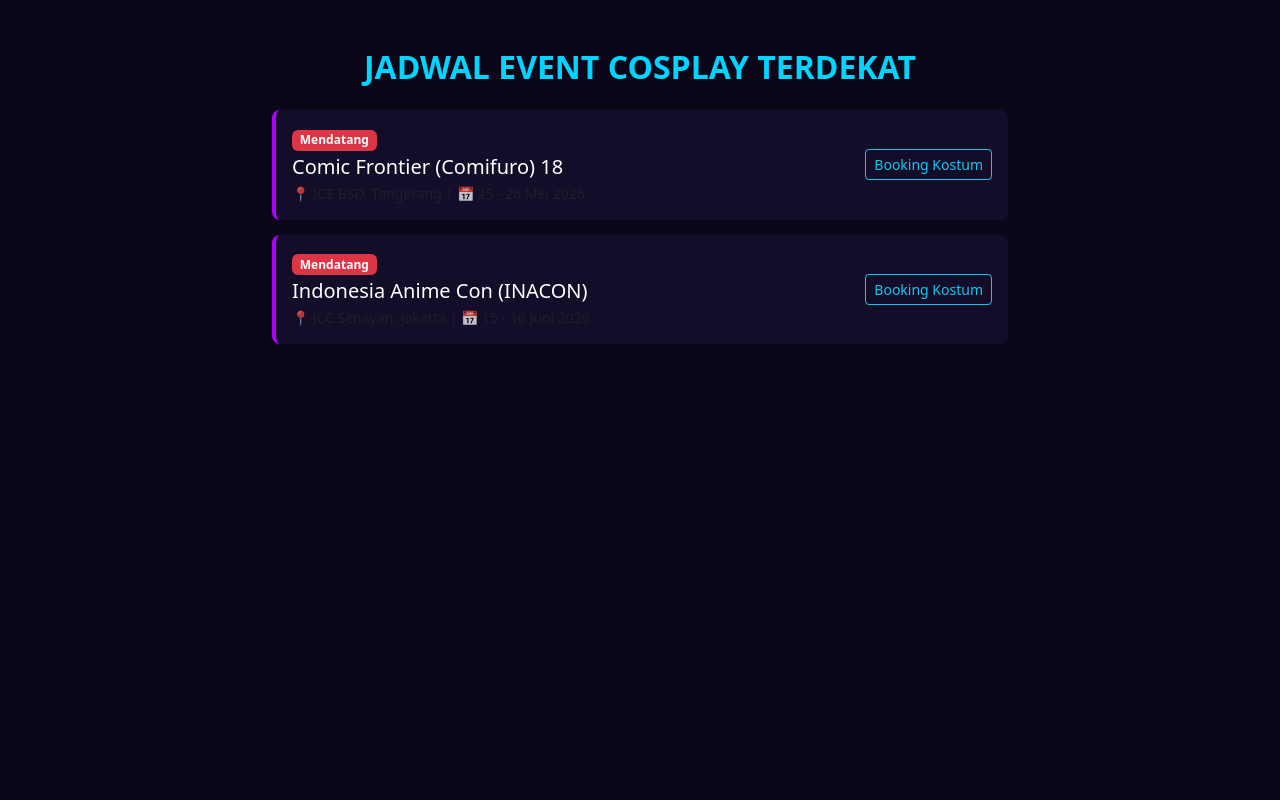
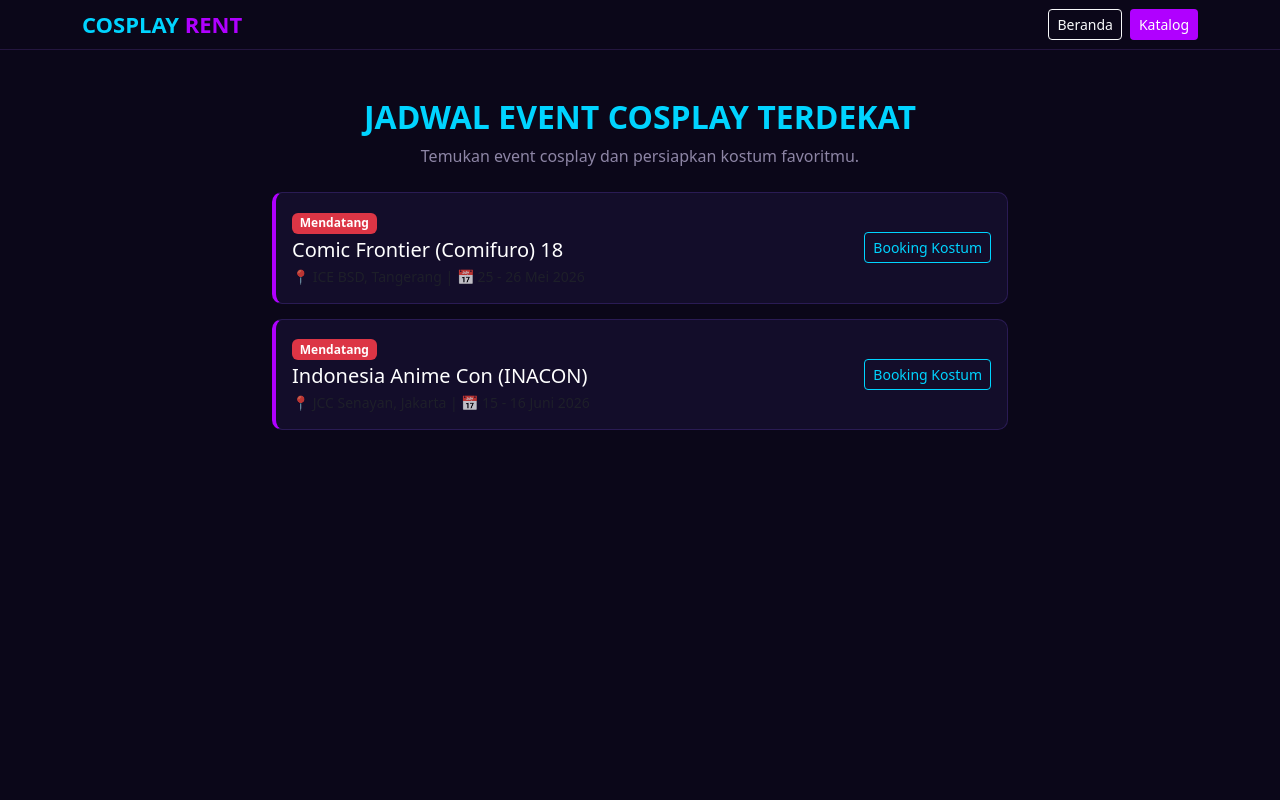
Before and after one commit to anandaputra-dev/cosplayrent, a PHP site: page /cosplayrent/event.php in a window 1280 px wide. Run offline with PHP 8.4, Linux system fonts and the light colour scheme.

Commit message:
Add files via upload

```diff
--- a/event.php
+++ b/event.php
@@ -1,40 +1,259 @@
+<?php
+// event.php
+
+// Pastikan session aktif jika nantinya event membutuhkan login
+if (session_status() === PHP_SESSION_NONE) {
+    session_start();
+}
+
+// Judul halaman
+$page_title = "Jadwal Event - CosplayRent";
+?>
+
 <!DOCTYPE html>
 <html lang="id">
+
 <head>
+
     <meta charset="UTF-8">
-    <title>CosplayRent - Jadwal Event</title>
-    <link href="https://cdn.jsdelivr.net/npm/bootstrap@5.3.0/dist/css/bootstrap.min.css" rel="stylesheet">
+
+    <meta name="viewport" content="width=device-width, initial-scale=1.0">
+
+    <title><?= $page_title; ?></title>
+
+    <link
+        href="https://cdn.jsdelivr.net/npm/bootstrap@5.3.0/dist/css/bootstrap.min.css"
+        rel="stylesheet"
+    >
+
     <style>
-        body { background-color: #0b0719; color: #fff; }
-        .event-card { background: #130d2a; border-left: 4px solid #b000ff; border-radius: 8px; margin-bottom: 15px; }
+
+        body {
+            background-color: #0b0719;
+            color: #fff;
+            min-height: 100vh;
+        }
+
+        .event-card {
+            background: #130d2a;
+            border: 1px solid #2a1b54;
+            border-left: 4px solid #b000ff;
+            border-radius: 10px;
+            margin-bottom: 15px;
+            transition: 0.3s;
+        }
+
+        .event-card:hover {
+            transform: translateY(-3px);
+            border-color: #b000ff;
+            box-shadow: 0 10px 25px rgba(176, 0, 255, 0.15);
+        }
+
+        .event-title {
+            color: #00d4ff;
+            font-weight: 700;
+        }
+
+        .btn-event {
+            color: #00d4ff;
+            border-color: #00d4ff;
+        }
+
+        .btn-event:hover {
+            background-color: #00d4ff;
+            color: #000;
+        }
+
+        .page-title {
+            color: #00d4ff;
+            font-weight: 700;
+        }
+
+        .subtitle {
+            color: #8d85a5;
+        }
+
+        .navbar-custom {
+            background-color: #0b0719;
+            border-bottom: 1px solid #24163f;
+        }
+
+        .logo {
+            font-weight: 800;
+            font-size: 22px;
+            text-decoration: none;
+        }
+
+        .logo-cosplay {
+            color: #00d4ff;
+        }
+
+        .logo-rent {
+            color: #b000ff;
+        }
+
     </style>
+
 </head>
+
+
 <body>
+
+
+<!-- NAVBAR -->
+
+<nav class="navbar navbar-expand-lg navbar-dark navbar-custom">
+
+    <div class="container">
+
+        <a
+            href="index.php"
+            class="logo"
+        >
+
+            <span class="logo-cosplay">
+                COSPLAY
+            </span>
+
+            <span class="logo-rent">
+                RENT
+            </span>
+
+        </a>
+
+
+        <div class="d-flex gap-2">
+
+            <a
+                href="index.php"
+                class="btn btn-outline-light btn-sm"
+            >
+                Beranda
+            </a>
+
+            <a
+                href="katalog.php"
+                class="btn btn-sm"
+                style="
+                    background:#b000ff;
+                    color:white;
+                "
+            >
+                Katalog
+            </a>
+
+        </div>
+
+    </div>
+
+</nav>
+
+
+
+<!-- CONTENT -->
+
 <div class="container my-5">
-    <h2 class="text-center fw-bold mb-4" style="color: #00d4ff;">JADWAL EVENT COSPLAY TERDEKAT</h2>
+
+    <div class="text-center mb-4">
+
+        <h2 class="page-title">
+            JADWAL EVENT COSPLAY TERDEKAT
+        </h2>
+
+        <p class="subtitle">
+            Temukan event cosplay dan persiapkan kostum favoritmu.
+        </p>
+
+    </div>
+
+
     <div class="row justify-content-center">
+
         <div class="col-md-8">
-            <!-- Event Item 1 -->
+
+
+            <!-- EVENT 1 -->
+
             <div class="event-card p-3 d-flex align-items-center justify-content-between">
+
                 <div>
-                    <span class="badge bg-danger mb-1">Mendatang</span>
-                    <h5 class="mb-1 text-white">Comic Frontier (Comifuro) 18</h5>
-                    <p class="text-muted mb-0 small">📍 ICE BSD, Tangerang | 📅 25 - 26 Mei 2026</p>
+
+                    <span class="badge bg-danger mb-1">
+                        Mendatang
+                    </span>
+
+                    <h5 class="mb-1 text-white">
+                        Comic Frontier (Comifuro) 18
+                    </h5>
+
+                    <p class="text-muted mb-0 small">
+
+                        📍 ICE BSD, Tangerang
+
+                        |
+
+                        📅 25 - 26 Mei 2026
+
+                    </p>
+
                 </div>
-                <a href="katalog.php" class="btn btn-outline-info btn-sm">Booking Kostum</a>
+
+
+                <a
+                    href="booking.php"
+                    class="btn btn-event btn-sm"
+                >
+                    Booking Kostum
+                </a>
+
             </div>
 
-            <!-- Event Item 2 -->
+
+
+            <!-- EVENT 2 -->
+
             <div class="event-card p-3 d-flex align-items-center justify-content-between">
+
                 <div>
-                    <span class="badge bg-danger mb-1">Mendatang</span>
-                    <h5 class="mb-1 text-white">Indonesia Anime Con (INACON)</h5>
-                    <p class="text-muted mb-0 small">📍 JCC Senayan, Jakarta | 📅 15 - 16 Juni 2026</p>
+
+                    <span class="badge bg-danger mb-1">
+                        Mendatang
+                    </span>
+
+                    <h5 class="mb-1 text-white">
+                        Indonesia Anime Con (INACON)
+                    </h5>
+
+                    <p class="text-muted mb-0 small">
+
+                        📍 JCC Senayan, Jakarta
+
+                        |
+
+                        📅 15 - 16 Juni 2026
+
+                    </p>
+
                 </div>
-                <a href="katalog.php" class="btn btn-outline-info btn-sm">Booking Kostum</a>
+
+
+                <a
+                    href="katalog.php"
+                    class="btn btn-event btn-sm"
+                >
+                    Booking Kostum
+                </a>
+
             </div>
+
+
         </div>
+
     </div>
+
 </div>
+
+
 </body>
+
 </html>
```
